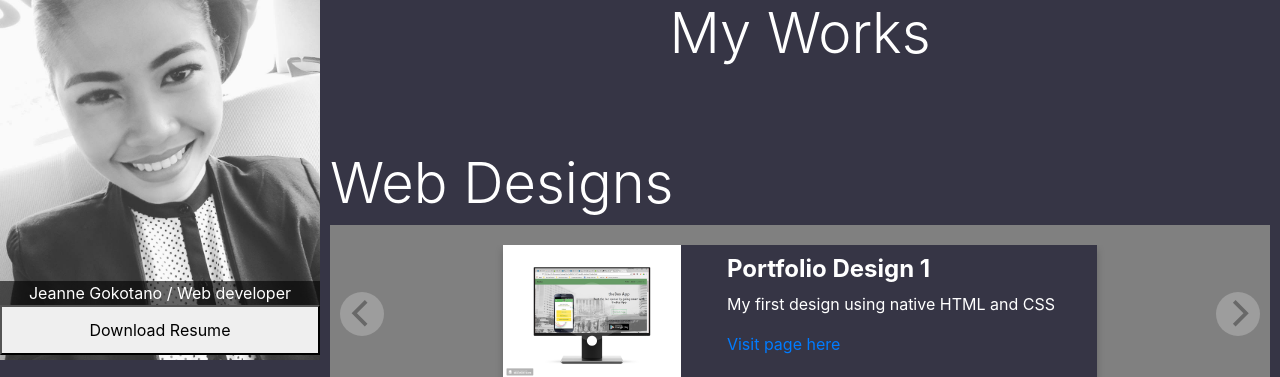
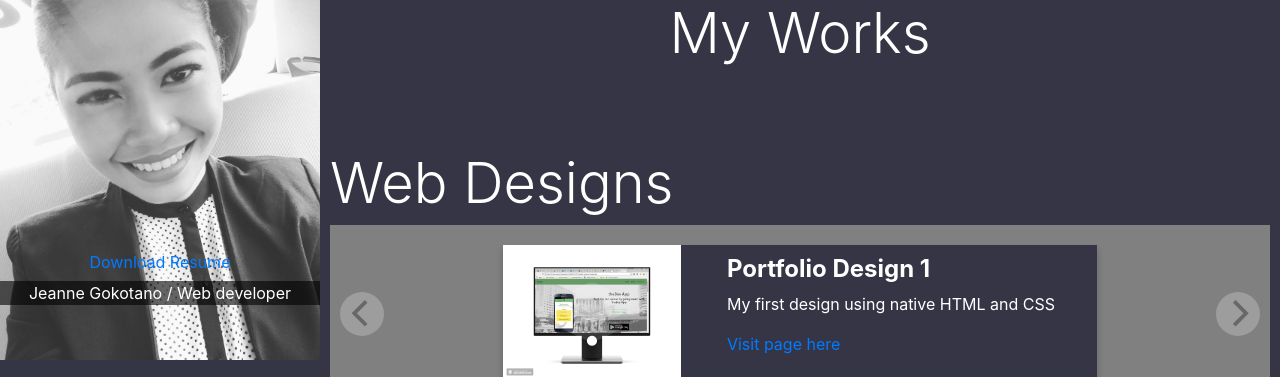
Before and after one commit to jeanne24/portfolio, a plain HTML site: page portfolio.html in a window 1280 px wide. Shown: the top 377 px of the page. Drawn offline with nearby package versions, Linux system fonts and the light colour scheme.

Commit message:
with file

```diff
--- a/portfolio.html
+++ b/portfolio.html
@@ -36,9 +36,7 @@
 					<p>
 						<span>Jeanne Gokotano / </span>
 						<span class="side-webdev">Web developer</span>
-						<form class="side-hireme" method="get" action="file.doc">
-						<button  type="submit">Download Resume</button>
-						</form>
+						<a class="side-hireme" type="submit" href="/assets/files/jeannegokotano,resume.docx" download>Download Resume</a>
 					</p>
 				</div>
 				<div class="skills">
```
Also changed, not shown: index.html (+1 -1 lines), resume.html (+1 -1 lines), 2 other files.
